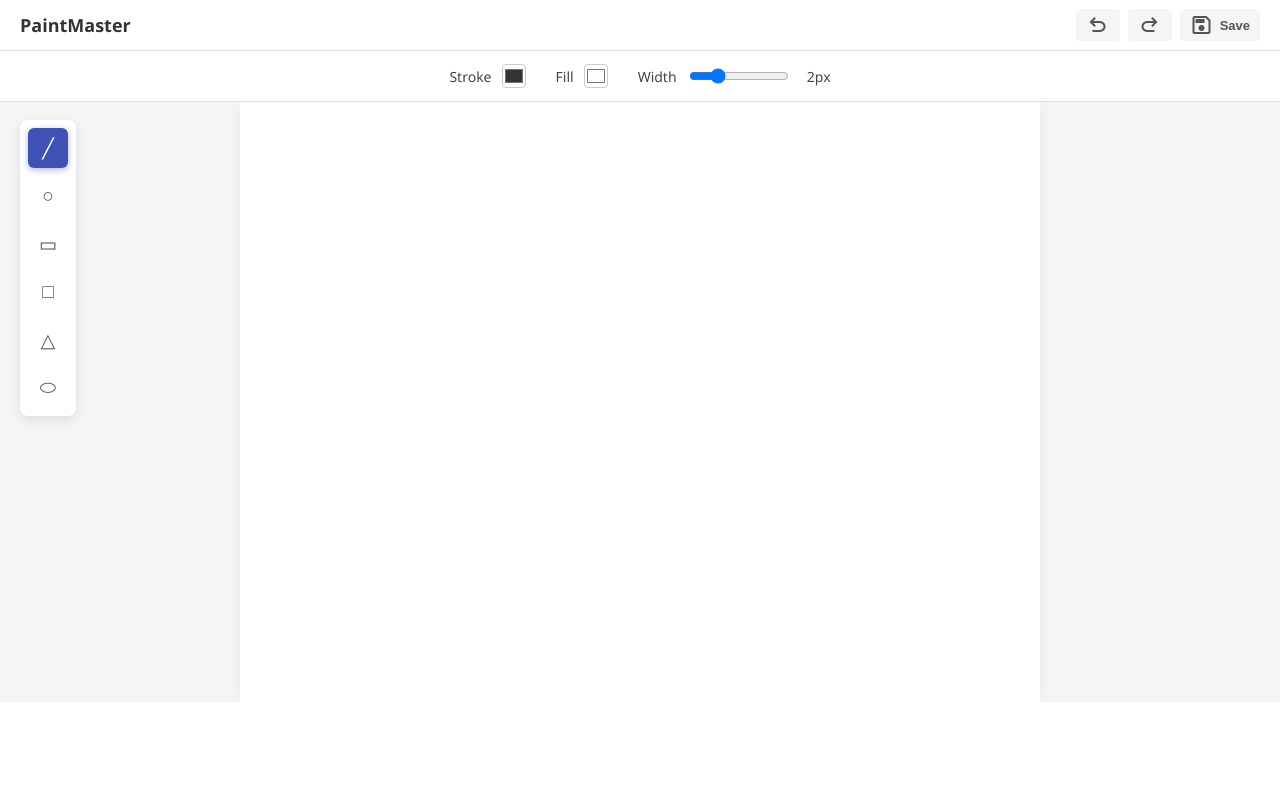
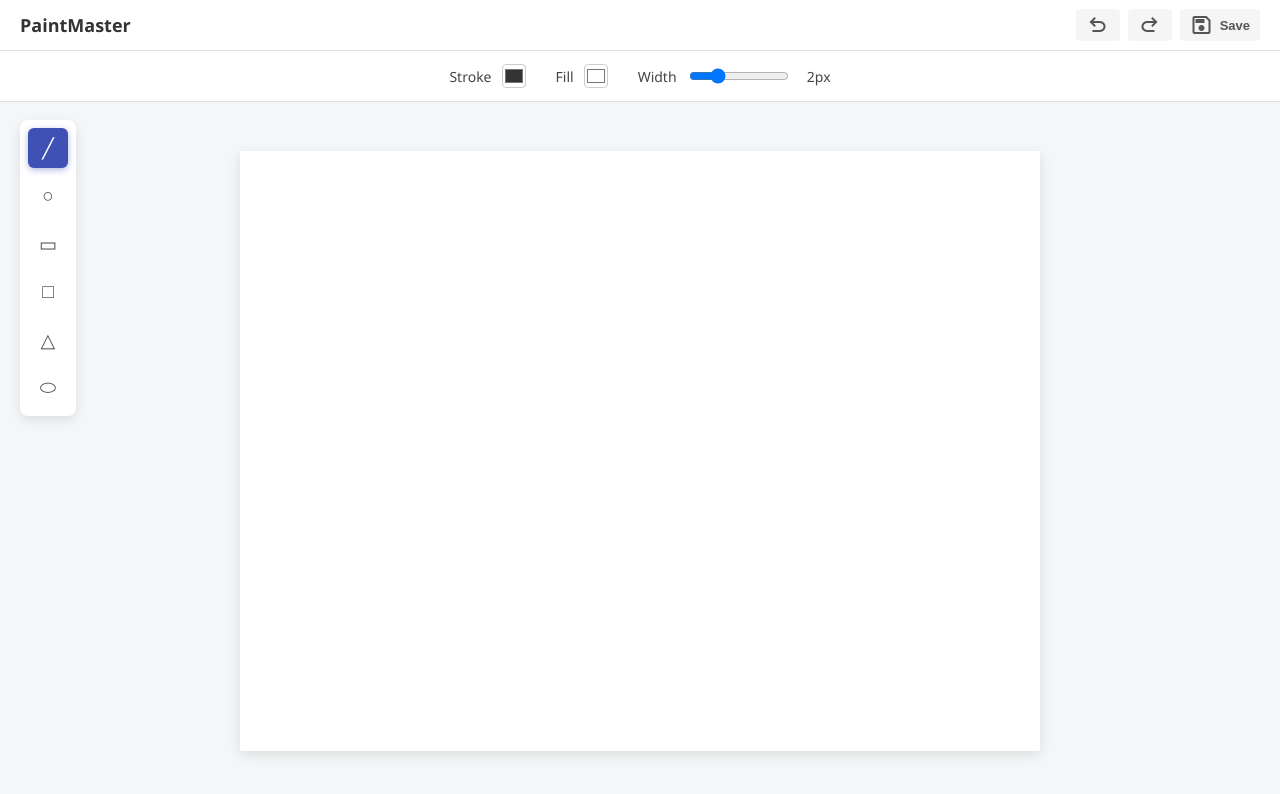
Before and after one commit to Mohamedahmed716/web-painter, an Angular app in the folder frontend/: page / in a window 1280 px wide. Shown: the top 794 px of the page. Built offline with nearby package versions, Linux system fonts and the light colour scheme; no server answers.

Commit message:
Fixed the UI display

```diff
--- a/frontend/src/app/components/board/board.component.css
+++ b/frontend/src/app/components/board/board.component.css
@@ -1,16 +1,25 @@
+/*  Target the app-board component tag itself */
+:host {
+  display: flex;
+  flex-grow: 1;
+  flex-direction: column;
+  overflow: hidden;
+  position: relative;
+}
+
 .board-container {
   flex-grow: 1;
   width: 100%;
+  height: 100%;
   display: flex;
   justify-content: center;
   align-items: center;
-  background-color: #f5f5f5;
+  background-color: #f5f6f7;
   position: relative;
-  overflow: hidden;
 }
 
 canvas {
   background-color: white;
-  box-shadow: 0 0 20px rgba(0, 0, 0, 0.05);
+  box-shadow: 0 4px 12px rgba(0, 0, 0, 0.1);
   cursor: crosshair;
 }
--- a/frontend/src/app/components/toolbar/toolbar.css
+++ b/frontend/src/app/components/toolbar/toolbar.css
@@ -1,6 +1,8 @@
-/* toolbar.css */
-
-/* --- HEADER (Top Row) --- */
+:host {
+  display: block;
+  width: 100%;
+  z-index: 100;
+}
 .header {
   height: 50px;
   background-color: #ffffff;
--- a/frontend/src/styles.css
+++ b/frontend/src/styles.css
@@ -3,6 +3,6 @@ body {
   padding: 0;
   height: 100vh;
   width: 100vw;
-  overflow: hidden;
+  overflow: hidden; /* CRITICAL: Disables scrolling */
   font-family: 'Segoe UI', Roboto, Helvetica, Arial, sans-serif;
 }
```
